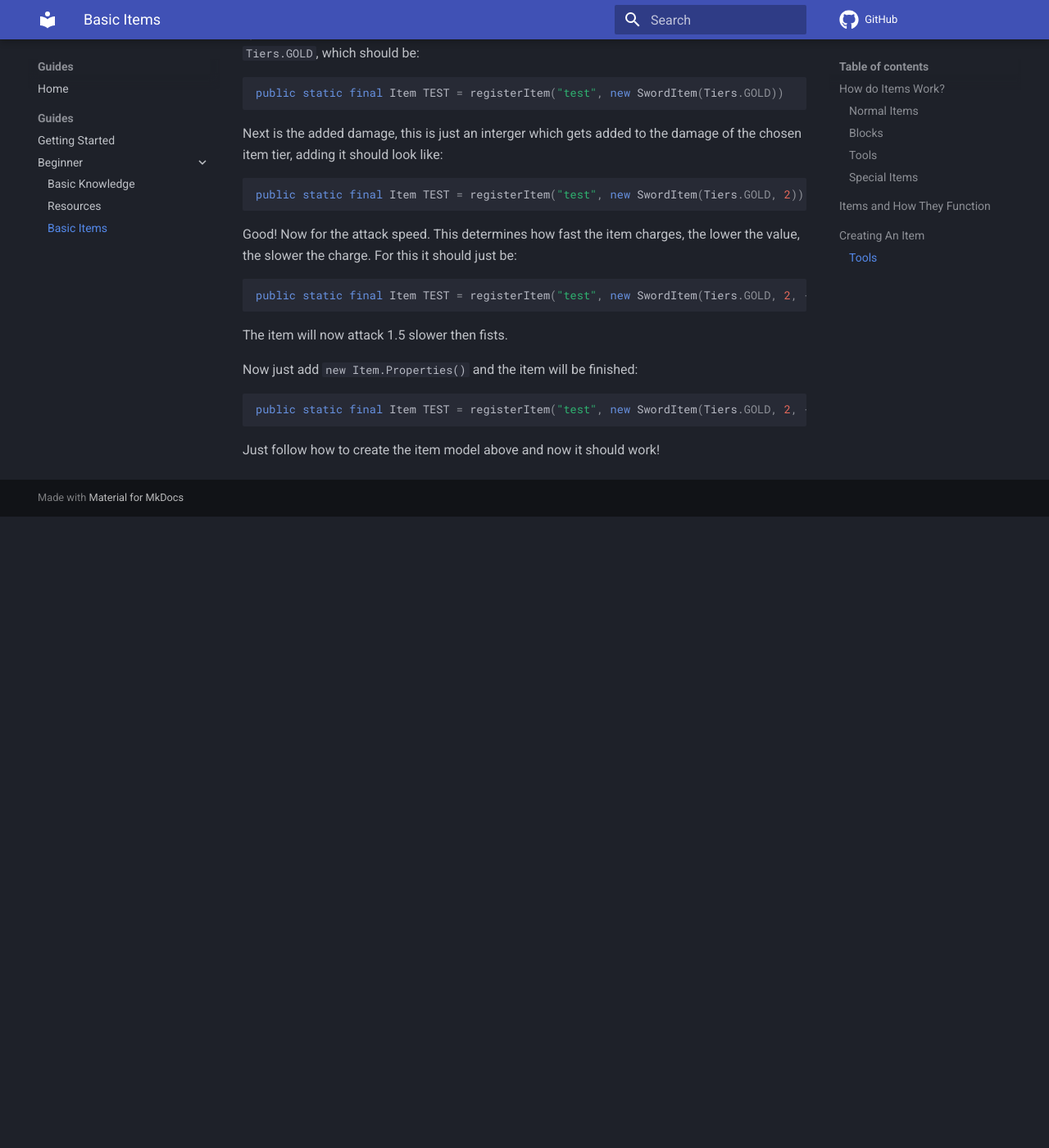
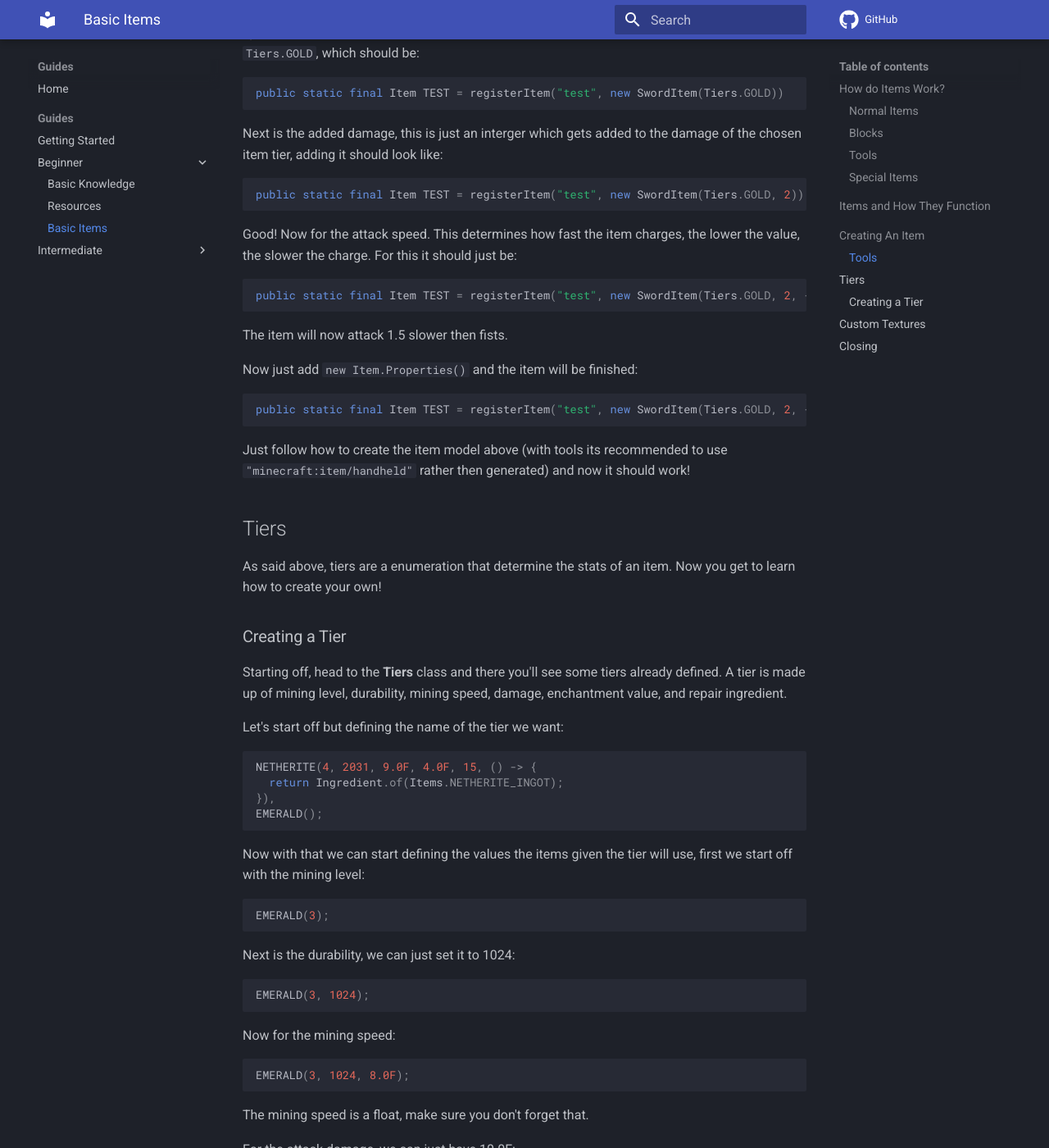
Before and after one commit to kagaries/kaizo-edition-wiki, an MkDocs documentation site: the page built from docs/guides/Beginner/Items.md, in a window 1280 px wide and 1400 px high, scrolled down 3127 px. Shown: the whole window at 82% size. Built offline with MkDocs 1.6.1 and Material for MkDocs 9.7.7, drawn with Linux system fonts in a browser that asks for light colours; comment, search, counter and statistics services are not loaded; before the commit the page ends 3757 px from its top, so only the background shows below that; some of the changed text lies outside the part shown.

Commit message:
Data and You

````diff
--- a/docs/guides/Beginner/Items.md
+++ b/docs/guides/Beginner/Items.md
@@ -142,4 +142,72 @@
 public static final Item TEST = registerItem("test", new SwordItem(Tiers.GOLD, 2, -1.5f, new Item.Properties()))
 ```
 
-Just follow how to create the item model above and now it should work!
+Just follow how to create the item model above (with tools its recommended to use ``"minecraft:item/handheld"`` rather then generated) and now it should work!
+
+## Tiers
+
+As said above, tiers are a enumeration that determine the stats of an item. Now you get to learn how to create your own!
+
+### Creating a Tier
+
+Starting off, head to the **Tiers** class and there you'll see some tiers already defined. A tier is made up of mining level, durability, mining speed, damage, enchantment value, and repair ingredient.
+
+Let's start off but defining the name of the tier we want:
+
+```java
+NETHERITE(4, 2031, 9.0F, 4.0F, 15, () -> {
+  return Ingredient.of(Items.NETHERITE_INGOT);
+}),
+EMERALD();
+```
+
+Now with that we can start defining the values the items given the tier will use, first we start off with the mining level:
+
+```java
+EMERALD(3);
+```
+
+Next is the durability, we can just set it to 1024:
+
+```java
+EMERALD(3, 1024);
+```
+
+Now for the mining speed:
+
+```java
+EMERALD(3, 1024, 8.0F);
+```
+
+The mining speed is a float, make sure you don't forget that.
+
+For the attack damage, we can just have 10.0F:
+
+```java
+EMERALD(3, 1024, 8.0F, 10.0F);
+```
+Now for the final 2 things, the second to last is the enchantmentValue:
+
+```java
+EMERALD(3, 1024, 8.0F, 10.0F, 23);
+```
+
+This just determines the chance for better enchants, and the cost of them.
+
+Finally, we set the repair material, this is just the material that is used when wanting to repair it in an anvil.
+
+```java
+EMERALD(3, 1024, 8.0F, 10.0F, 23, () -> {
+  return Ingredient.of(Items.EMERALD);
+});
+```
+
+To use it, just replace ``Tiers.GOLD`` with ``Tiers.EMERALD``.
+
+## Custom Textures
+
+If you followed the [Resources](./Resources.md) guide from before, all you'll need to do to add a texture is go to ```assets/minecraft/textures/items``` and add the texture there, after that, just replace ```"layer0": "minecraft:item/acacia_boat"``` with ```"layer0": "minecraft:item/TEXTURE_NAME"``` and it should work.
+
+## Closing
+
+Good job! You now know how to add fairly simple items to Minecraft.
--- a/mkdocs.yml
+++ b/mkdocs.yml
@@ -25,6 +25,8 @@
           - Basic Knowledge: guides/Beginner/BasicKnowledge.md
           - Resources: guides/Beginner/Resources.md
           - Basic Items: guides/Beginner/Items.md
+        - Intermediate:
+          - Data and You: guides/Intermediate/YouandData.md
   - Reference:
     - Home: reference/home.md
     - Minecraft:
````
Also changed, not shown: docs/guides/Basics/FirstModification.md (+1 -1 lines), docs/guides/Beginner/BasicKnowledge.md (+2 -2 lines), docs/guides/Beginner/Resources.md (+1 -1 lines), docs/guides/Intermediate/YouandData.md (added, +36 -0 lines), site/404.html, site/guides/Basics/FirstModification/index.html, site/guides/guideHome/index.html, site/index.html, site/search/search_index.json, site/sitemap.xml, 1 other file.
